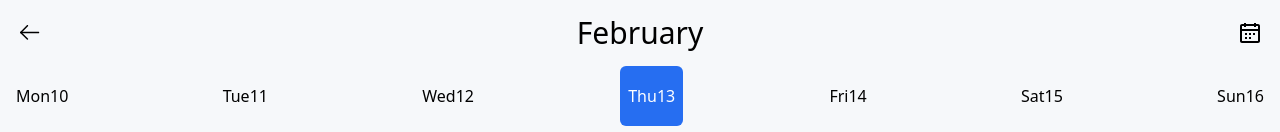
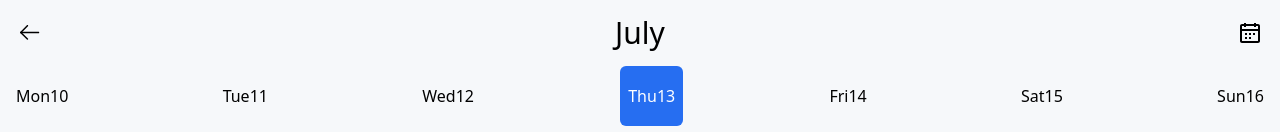
Before and after one commit to marcromotarre/thetodolist, a React (Vite) app: page /tasks in a window 1280 px wide. Shown: the top 132 px of the page. Built offline with nearby package versions, Linux system fonts and the light colour scheme.

Commit message:
provider

```diff
--- a/src/App.tsx
+++ b/src/App.tsx
@@ -3,9 +3,11 @@ import { BrowserRouter, Route, Routes } from "react-router-dom";
 import TasksPage from "./pages/TasksPage";
 import DefaultLayout from "./pages/layouts/DefaultLayout";
 import DashboardPage from "./pages/DashboardPage";
+import { PageNavigationProvider } from "./providers/PageNavigationProvider";
 
 function App() {
   return (
+    <PageNavigationProvider>
       <BrowserRouter>
         <Routes>
           <Route element={<DefaultLayout />}>
@@ -14,6 +16,7 @@ function App() {
           </Route>
         </Routes>
       </BrowserRouter>
+    </PageNavigationProvider>
   );
 }
 
--- a/src/pages/DashboardPage.tsx
+++ b/src/pages/DashboardPage.tsx
@@ -2,14 +2,18 @@ import Typography from "../components/common/typography/Typography";
 import Button from "../components/common/button/Button";
 import { CalendarIcon, PlusIcon } from "../components/common/icons";
 import { useNavigate } from "react-router-dom";
+import { usePageNavigationContext } from "../providers/PageNavigationProvider";
 
 export default function DashboardPage() {
+  const { go } = usePageNavigationContext();
+
   const navigate = useNavigate();
   return (
     <div className="grid grid-cols-1 gap-y-2 p-2">
       <div className="absolute right-2 top-2">
         <Button
           onClick={() => {
+            go("/");
             navigate("/tasks");
           }}
           color="white"
--- a/src/pages/TasksPage.tsx
+++ b/src/pages/TasksPage.tsx
@@ -8,6 +8,8 @@ import Button from "../components/common/button/Button";
 import { BackIcon, CalendarIcon, PlusIcon } from "../components/common/icons";
 import AddNewActivityModal from "../components/modals/AddNewActivityModal";
 import ChangeWeekModal from "../components/modals/ChangeWeekModal";
+import { usePageNavigationContext } from "../providers/PageNavigationProvider";
+import { useNavigate } from "react-router-dom";
 
 const hours = [
   1, 2, 3, 4, 5, 6, 7, 8, 9, 10, 11, 12, 13, 14, 15, 16, 17, 18, 19, 20, 21, 22,
@@ -84,13 +86,45 @@ export default function TasksPage() {
       new Date(task.start).toDateString() === selectedDay.toDateString(),
   );
 
-  console.log(selectedDay);
+  const months = [
+    "January",
+    "February",
+    "March",
+    "April",
+    "May",
+    "June",
+    "July",
+    "August",
+    "September",
+    "October",
+    "November",
+    "December",
+  ];
+
+  const { lastPage, goBack, reset } = usePageNavigationContext();
+  const navigate = useNavigate();
+
+  function goBackNavigation() {
+    if (lastPage) {
+      const _lastPage = lastPage;
+      goBack();
+      navigate(_lastPage);
+    } else {
+      reset();
+      navigate("/");
+    }
+  }
 
   return (
     <div className="grid grid-cols-1 gap-y-2 grid-rows-[50px_60px_calc(100vh_-_150px)]">
       <div className="flex justify-between items-center">
-        <Button color="black" variant="text" startIcon={<BackIcon />}></Button>
-        <Typography variant="h4">February</Typography>
+        <Button
+          onClick={() => goBackNavigation()}
+          color="black"
+          variant="text"
+          startIcon={<BackIcon />}
+        ></Button>
+        <Typography variant="h4">{months[selectedDay.getMonth()]}</Typography>
         <Button
           onClick={() => setIsChangeWeekModalOpened(true)}
           color="black"
--- /dev/null
+++ b/src/providers/PageNavigationProvider.tsx
@@ -0,0 +1,61 @@
+import { ReactElement, createContext, useContext, useState } from "react";
+
+export type PageNavigationContextType = {
+  lastPage: string | null;
+  pages: string[];
+  go: (path: string) => void;
+  goBack: () => void;
+  reset: () => void;
+};
+
+export const PageNavigationContext = createContext<PageNavigationContextType>({
+  lastPage: null,
+  pages: [],
+  go: () => {},
+  goBack: () => {},
+  reset: () => {},
+});
+
+export const PageNavigationProvider = ({
+  children,
+}: {
+  children: ReactElement;
+}) => {
+  const [pages, setPages] = useState<string[]>([]);
+  const [lastPage, setLastPage] = useState<string | null>(null);
+
+  const go = (url: string) => {
+    setLastPage(url);
+    setPages([...pages, url]);
+  };
+
+  const goBack = () => {
+    const _pages = [...pages];
+    _pages.pop();
+    setPages(_pages);
+    setLastPage(_pages[pages.length - 1] ? _pages[pages.length - 1] : null);
+  };
+
+  const reset = () => {
+    setPages([]);
+    setLastPage(null);
+  };
+
+  const contextValue = {
+    lastPage,
+    pages,
+    go,
+    goBack,
+    reset,
+  };
+
+  return (
+    <PageNavigationContext.Provider value={contextValue}>
+      {children}
+    </PageNavigationContext.Provider>
+  );
+};
+
+export const usePageNavigationContext = () => {
+  return useContext(PageNavigationContext);
+};
```
Lines whose indentation alone changed are shown as unchanged.
